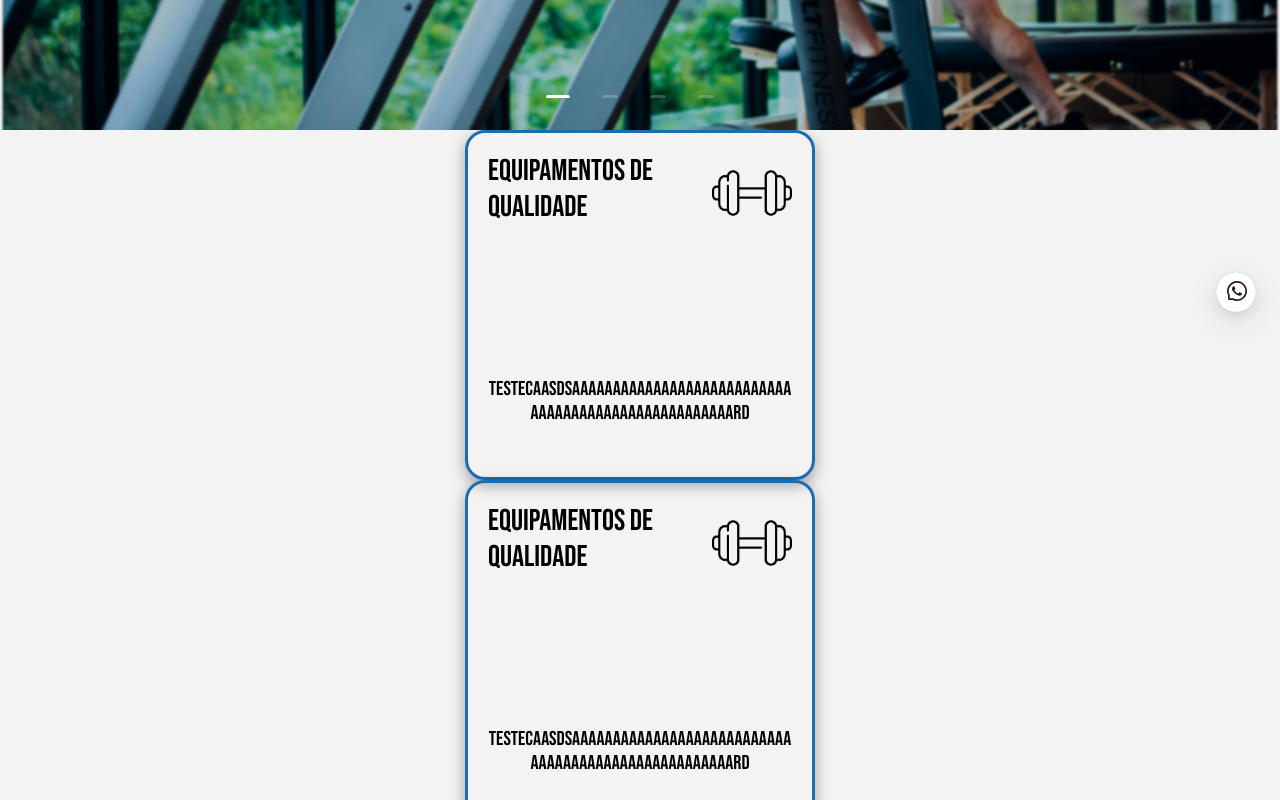
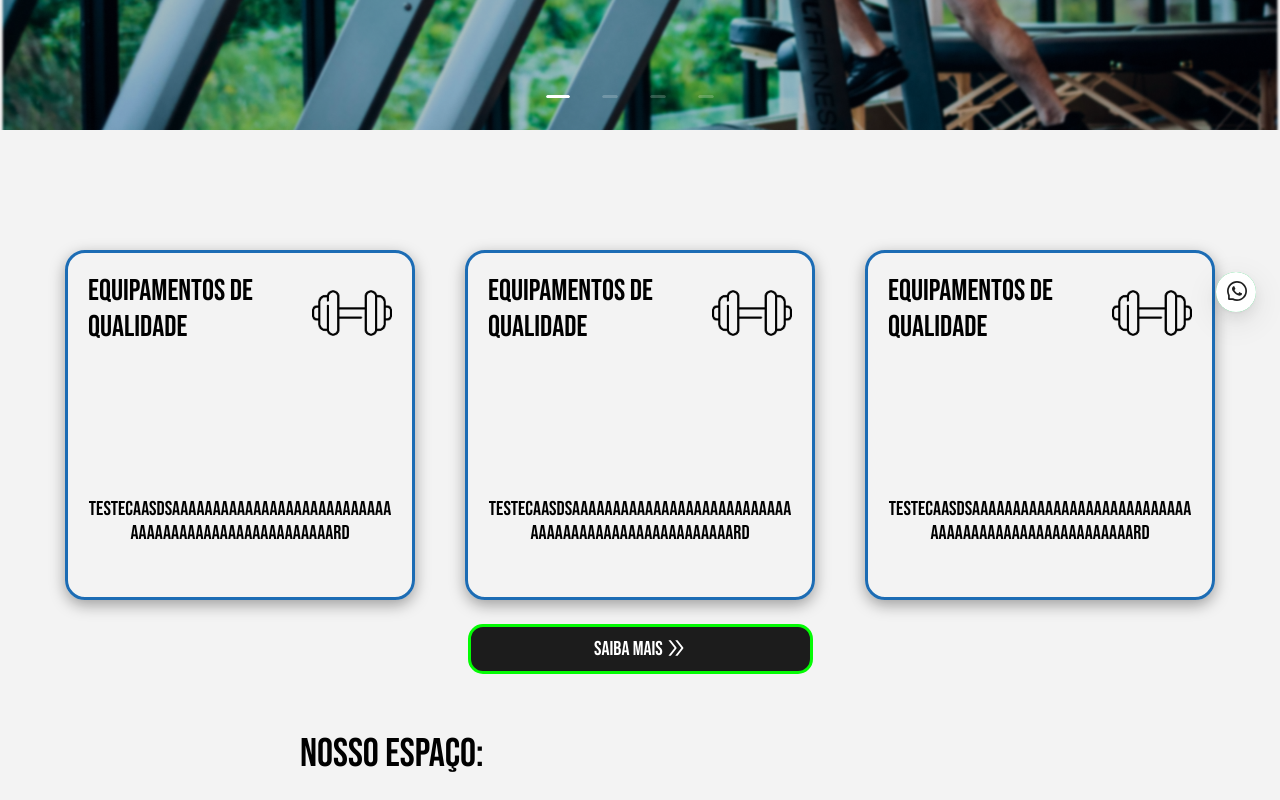
Before and after one commit to SamIamarino/Academia-Evolucao-Project, a React (Vite) app in the folder academia-evolucao/: page / in a window 1280 px wide. Shown: the part 440-1240 px from the top of the page. Built offline with nearby package versions, Linux system fonts and the light colour scheme.

Commit message:
fix: About container , botao arrumado e colocado para mobile tb

```diff
--- a/academia-evolucao/src/components/aboutContainer/AboutContainer.jsx
+++ b/academia-evolucao/src/components/aboutContainer/AboutContainer.jsx
@@ -2,21 +2,33 @@ import './AboutContainer.css';
 import AboutCard from '../aboutCard/AboutCard';
 import { Carousel } from 'antd';
 import { useState, useEffect } from 'react';
-
+import { ArrowRightOutlined, DoubleRightOutlined } from '@ant-design/icons'
 const desktopContent = (
-    <div className='about-card-container'>
+    <div className='main-about-container'>
+        <div className='about-container'>
             <AboutCard />
             <AboutCard />
             <AboutCard />
+
+        </div>
+        <div className='button-container'>
+            <a href="/aboutUs" className='more-button'>Saiba Mais <DoubleRightOutlined /></a>
+        </div>
     </div>
 );
 
 const mobileContent = (
+    <>
         <Carousel draggable dots={false} arrows>
             <AboutCard />
             <AboutCard />
             <AboutCard />
         </Carousel>
+
+        <div className='button-container'>
+            <a href="/aboutUs" className='more-button'>Saiba Mais <DoubleRightOutlined /></a>
+        </div>
+    </>
 );
 
 export default function AboutContainer() {
@@ -28,8 +40,15 @@ export default function AboutContainer() {
         };
 
         window.addEventListener("resize", updateValues);
-        return () => window.removeEventListener("resize", updateValues);
-    }, []);
+        updateValues(); // Ensure it updates immediately when the effect runs
+
+        return () => {
+            window.removeEventListener("resize", updateValues);
+        };
+    }, []); // Run only once on mount
+
+    console.log(isMobile);
+
 
     return (
         <div className='about-container'>
```
Lines whose indentation alone changed are shown as unchanged.
